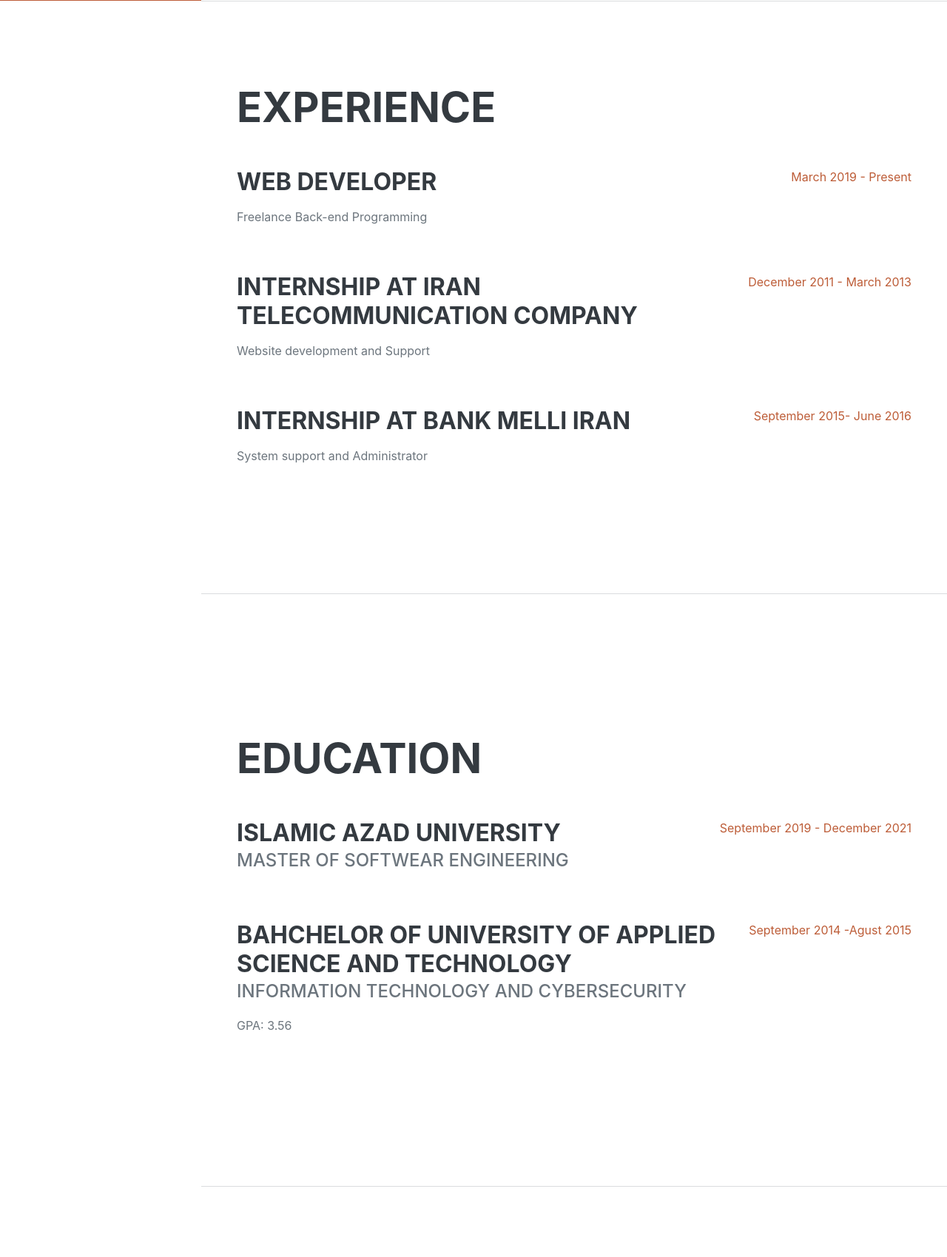
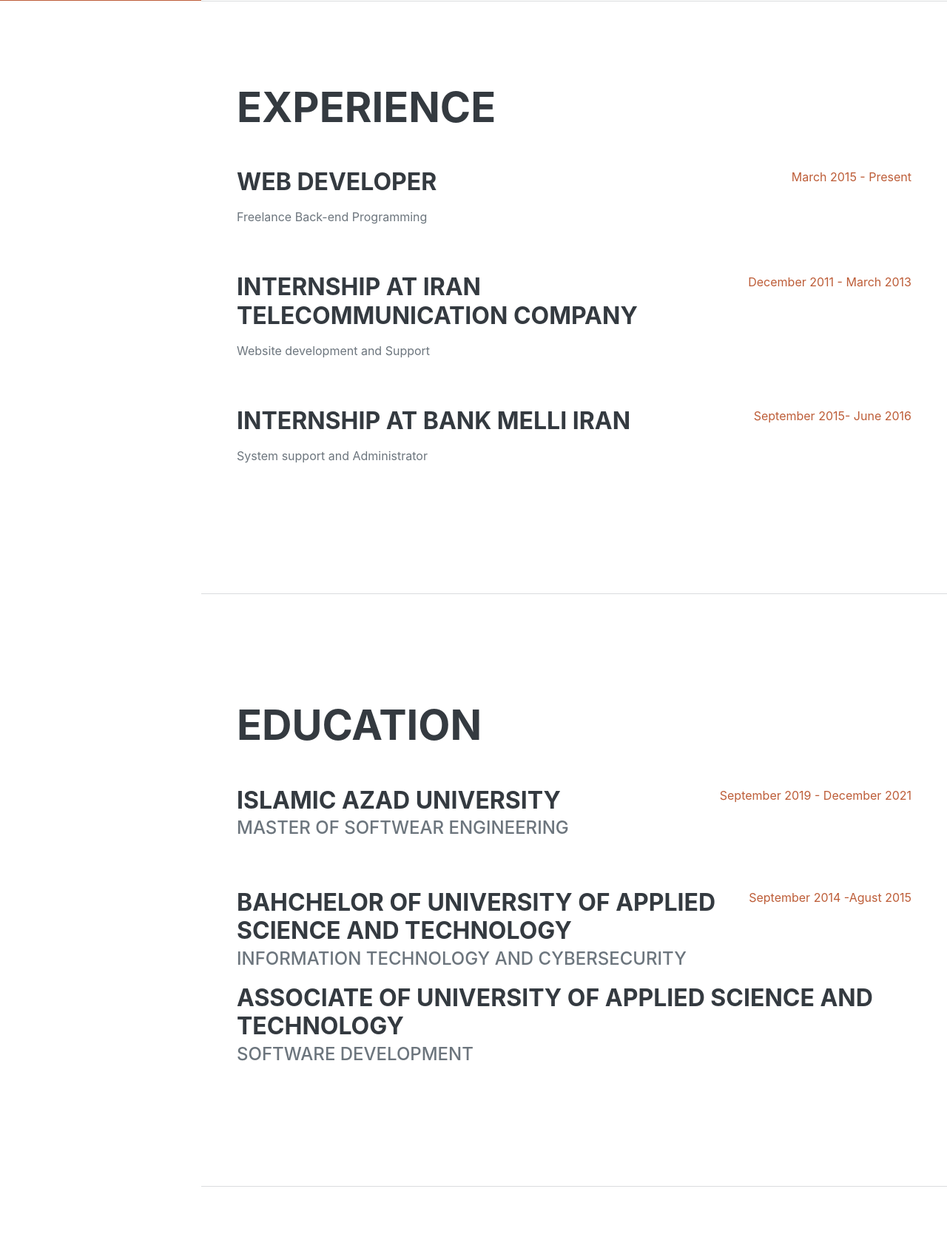
Before and after one commit to ArashHamzehkhani3/mysite, a Django app: page / in a window 1280 px wide. Shown: the part 799-2498 px from the top of the page at 74% size. Run offline with Django 3.2, Linux system fonts and the light colour scheme; some libraries are stand-ins or nearby versions; some web fonts are replaced.

Commit message:
arash
add

```diff
--- a/templates/index.html
+++ b/templates/index.html
@@ -73,7 +73,7 @@
                             <p>Freelance Back-end Programming </p>
                             <p></p>
                         </div>
-                        <div class="flex-shrink-0"><span class="text-primary">March 2019 - Present</span></div>
+                        <div class="flex-shrink-0"><span class="text-primary">March 2015 - Present</span></div>
                     </div>
                     <div class="d-flex flex-column flex-md-row justify-content-between mb-5">
                         <div class="flex-grow-1">
@@ -114,10 +114,16 @@
                         <div class="flex-grow-1">
                             <h3 class="mb-0">Bahchelor of  University of Applied Science and Technology</h3>
                             <div class="subheading mb-3">information Technology and Cybersecurity</div>
-                            <p>GPA: 3.56</p>
+
                         </div>
                         <div class="flex-shrink-0"><span class="text-primary">September 2014 -Agust 2015</span></div>
                     </div>
+                    <div class="d-flex flex-column flex-md-row justify-content-between">
+                        <div class="flex-grow-1">
+                            <h3 class="mb-0">Associate of  University of Applied Science and Technology</h3>
+                            <div class="subheading mb-3">Software Development</div>
+
+                        </div>
                 </div>
             </section>
             <hr class="m-0" />
@@ -195,6 +201,11 @@
 
                         <li>
                             <span class="fa-li"><i class="fas fa-trophy text-warning"></i></span>
+                            Programming with Google Go  - University of California
+                        </li>
+
+                        <li>
+                            <span class="fa-li"><i class="fas fa-trophy text-warning"></i></span>
                             Django Features and Libraries - University of Michigan
                         </li>
                         <li>
```
